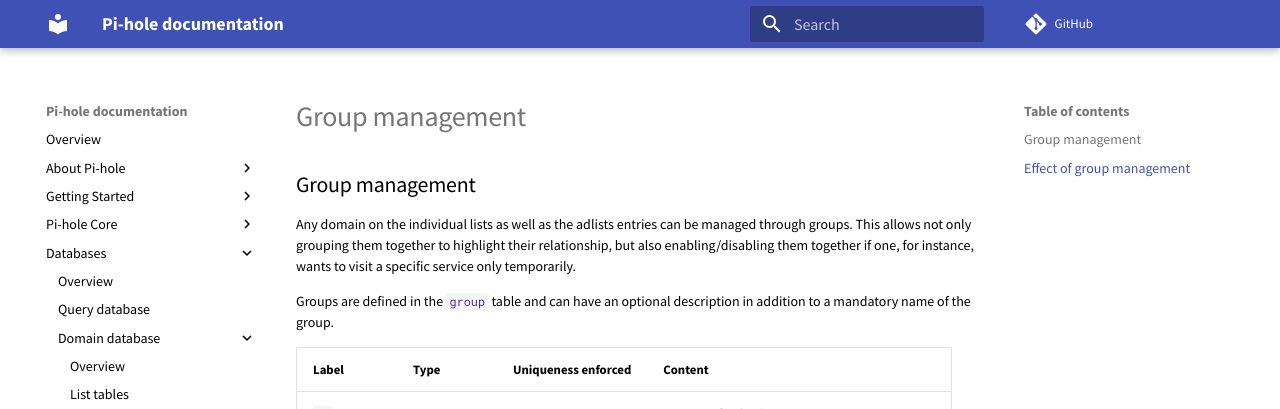
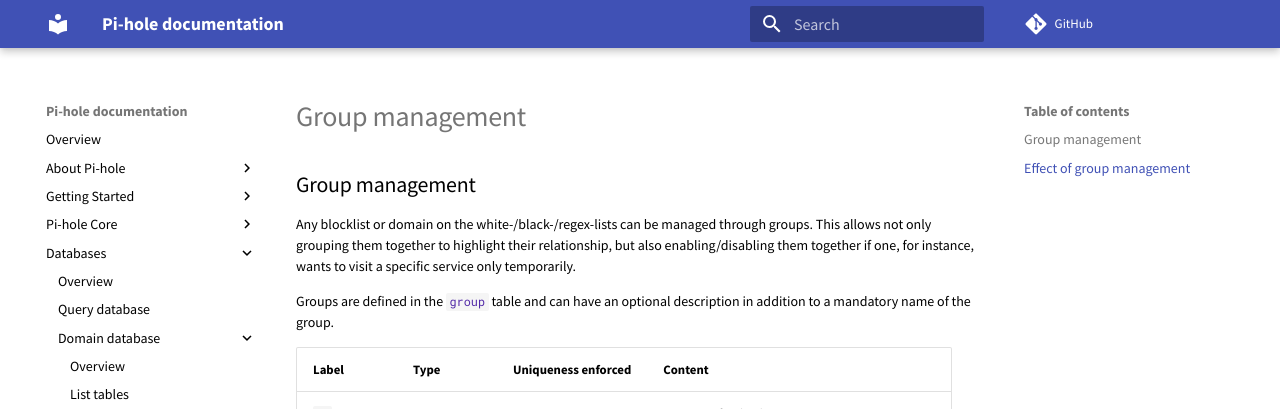
Before and after one commit to pi-hole/docs, an MkDocs documentation site: the page built from docs/database/gravity/groups.md, in a window 1280 px wide and 1307 px high. Shown: the top 409 px of the window. Built offline with MkDocs 1.6.1 and Material for MkDocs 9.7.7, drawn with Linux system fonts in a browser that asks for light colours; comment, search, counter and statistics services are not loaded.

Commit message:
Clarify that only blocklists, not their domains, can be in a group

```diff
--- a/docs/database/gravity/groups.md
+++ b/docs/database/gravity/groups.md
@@ -1,5 +1,5 @@
 ## Group management
-Any domain on the individual lists as well as the adlists entries can be managed through groups. This allows not only grouping them together to highlight their relationship, but also enabling/disabling them together if one, for instance, wants to visit a specific service only temporarily.
+Any blocklist or domain on the white-/black-/regex-lists can be managed through groups. This allows not only grouping them together to highlight their relationship, but also enabling/disabling them together if one, for instance, wants to visit a specific service only temporarily.
 
 Groups are defined in the `group` table and can have an optional description in addition to a mandatory name of the group.
 
```
